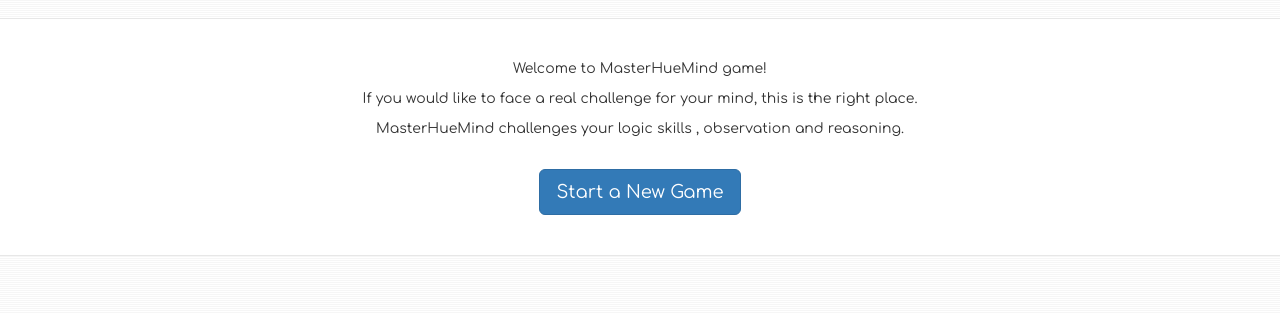
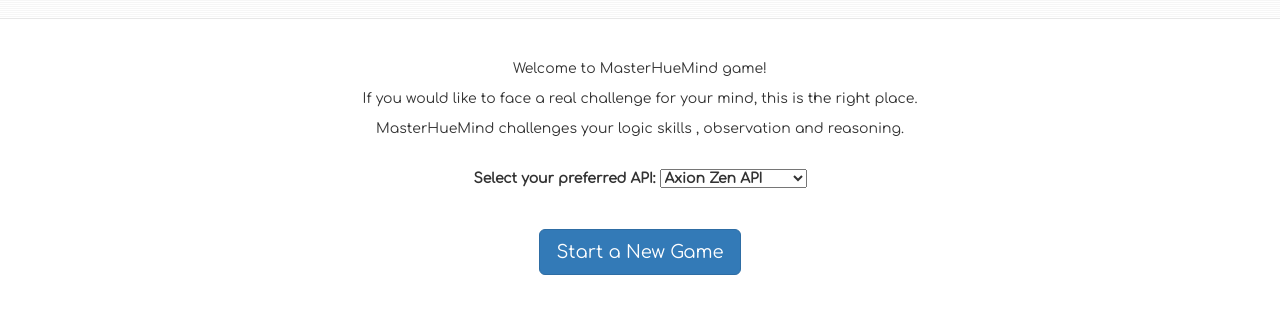
Before and after one commit to castrodrigo/mastermind_frontend, a website: page index.html in a window 1280 px wide. Shown: the part 54-368 px from the top of the page. Drawn offline with nearby package versions, Linux system fonts and the light colour scheme.

Commit message:
option to choose between apis

```diff
--- a/css/gameboard.css
+++ b/css/gameboard.css
@@ -85,6 +85,10 @@ h2, h3{
 
 .panel-start{
   padding: 40px 0;
+}
+
+.panel-start select{
+  margin-left:4px;
 }
 
 .panel .page-header {
--- a/index.html
+++ b/index.html
@@ -38,6 +38,14 @@
           <p>Welcome to MasterHueMind game!</p>
           <p>If you would like to face a real challenge for your mind, this is the right place.</p>
           <p>MasterHueMind challenges your logic skills , observation and reasoning.</p>
+          <br>
+          <p>
+          <label for="api">Select your preferred API:<label>
+            <select name="api" id="api">
+              <option value="azmastermind">Axion Zen API</option>
+              <option value="masterhuemind">VanHackaton API</option>
+            </select>
+          </p>
           <br>
           <button id="new-game" class="btn btn-lg btn-primary">Start a New Game</button>
         </div>
--- a/js/game.js
+++ b/js/game.js
@@ -31,7 +31,7 @@ jQuery(function ($) {
   };
 
 	var Game = {
-    api: GameApi.masterhuemind,
+    api: GameApi.getApi(),
 	  init: function () {
       this.apiEndpoint = this.api.endpoint;
       this.themes = ['default', 'mario', 'lego', 'pokemon', 'birds'];
@@ -39,6 +39,11 @@ jQuery(function ($) {
       this.loadTheme(this.themes[0]);
       this.renderThemes();
       this.bindEvents();
+		},
+
+		checkEndpoint: function(){
+		  Game.api = GameApi.getApi($('#api').val());
+      this.apiEndpoint = Game.api.endpoint;
 		},
 
     loadTheme: function(theme) {
@@ -85,6 +90,7 @@ jQuery(function ($) {
 
     createGame: function() {
       var user = prompt("What's your name?");
+      this.checkEndpoint();
       this.game_data = null;
       $.post(
         this.apiEndpoint + this.api.actions.start, {user: user}
```
